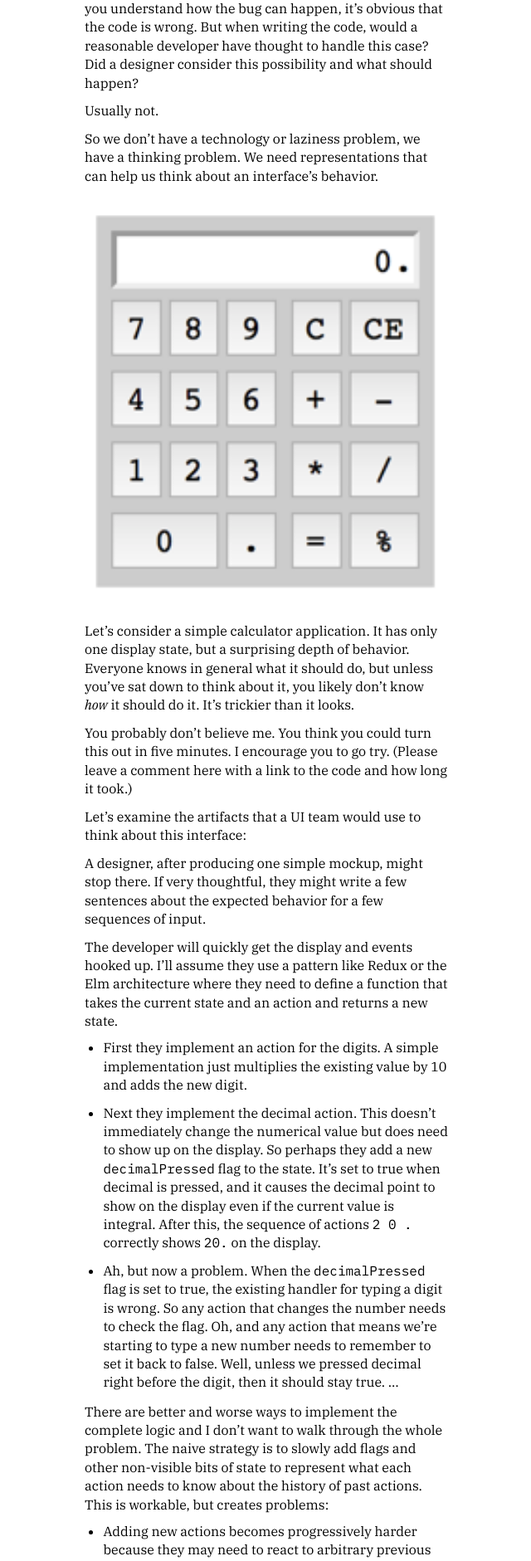
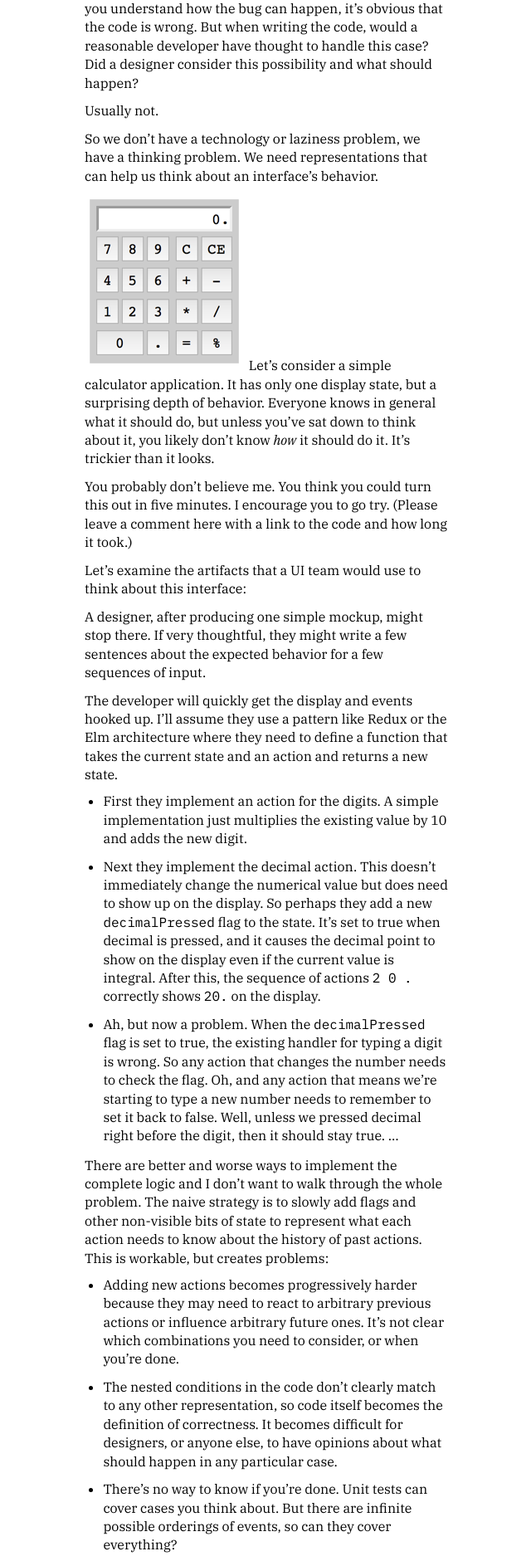
Before and after one commit to asolove/asolove.github.io, a Jekyll site: the page built from _posts/2017-07-14-pure-ui-control.markdown, in a window 1280 px wide. Shown: the part 3820-5701 px from the top of the page at 83% size, without its empty margins (288-928 px from the left). Built offline with Jekyll 4.4.1, drawn with Linux system fonts in a browser that asks for light colours; comment, search, counter and statistics services are not loaded.

Commit message:
pure-ui-control: float calculator screenshot alongside its referring paragraph

```diff
--- a/_posts/2017-07-14-pure-ui-control.markdown
+++ b/_posts/2017-07-14-pure-ui-control.markdown
@@ -71,11 +71,7 @@ Usually not.
 
 So we don’t have a technology or laziness problem, we have a thinking problem. We need representations that can help us think about an interface’s behavior.
 
-<figure class="margin">
-  <img src="/img/pure-ui-control/pure-ui-control-b7baa454.png" alt="Desktop UI calculator with number and operation buttons and a display for values.">
-</figure>
-
-Let’s consider a simple calculator application. It has only one display state, but a surprising depth of behavior. Everyone knows in general what it should do, but unless you’ve sat down to think about it, you likely don’t know *how* it should do it. It’s trickier than it looks.
+<img class="narrow" src="/img/pure-ui-control/pure-ui-control-b7baa454.png" alt="Desktop UI calculator with number and operation buttons and a display for values."> Let’s consider a simple calculator application. It has only one display state, but a surprising depth of behavior. Everyone knows in general what it should do, but unless you’ve sat down to think about it, you likely don’t know *how* it should do it. It’s trickier than it looks.
 
 You probably don’t believe me. You think you could turn this out in five minutes. I encourage you to go try. (Please leave a comment here with a link to the code and how long it took.)
 
```
